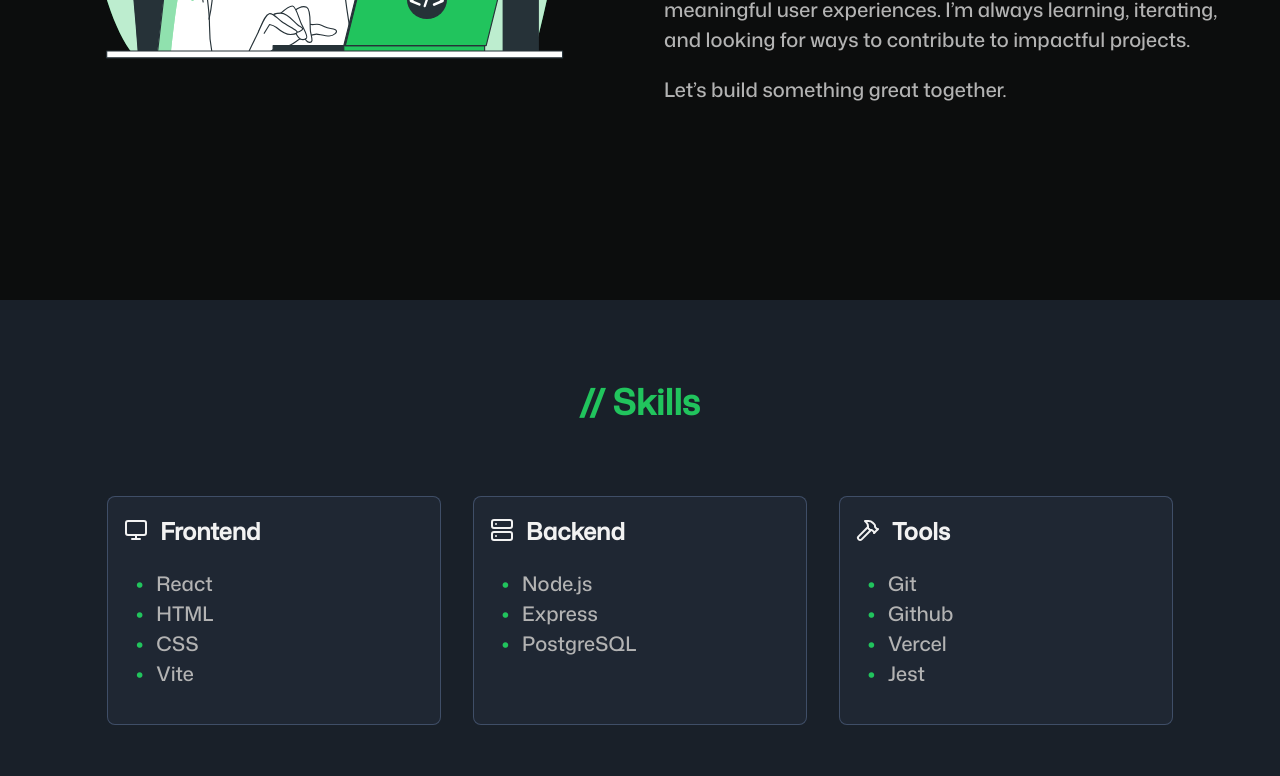
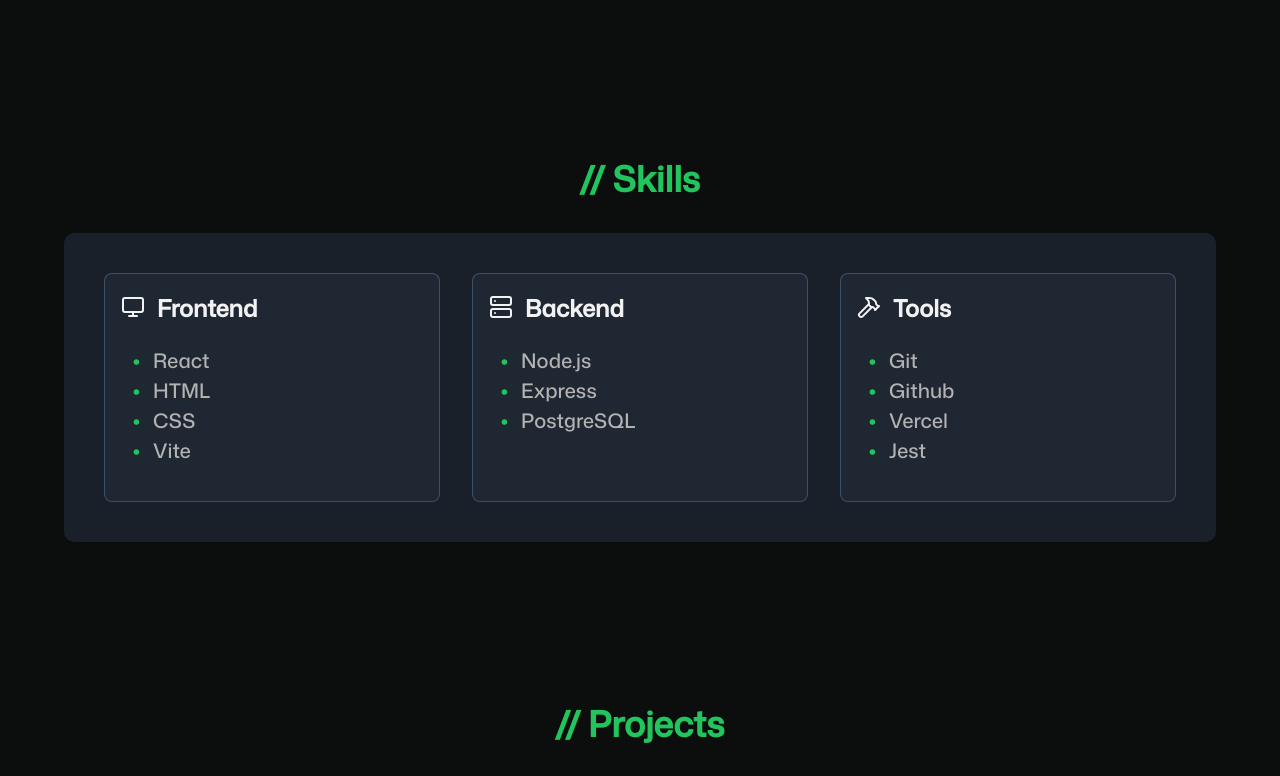
Before and after one commit to lawrence-ruscia/homepage, a React (Vite) app: page / in a window 1280 px wide. Shown: the part 1340-2116 px from the top of the page. Built offline with nearby package versions, Linux system fonts and the light colour scheme.

Commit message:
style: improve section spacing, make it more fluid

```diff
--- a/src/assets/styles/Projects.module.css
+++ b/src/assets/styles/Projects.module.css
@@ -38,6 +38,7 @@ li {
 }
 
 .projectItem {
+  flex: 1;
   display: flex;
   flex-direction: column;
   gap: var(--space-5);
--- a/src/assets/styles/Skills.module.css
+++ b/src/assets/styles/Skills.module.css
@@ -1,8 +1,7 @@
 .skills {
+  padding-inline: 0;
   display: flex;
   flex-direction: column;
-
-  background-color: var(--color-surface);
 
   margin-block: var(--space-section);
 }
@@ -17,6 +16,9 @@
   gap: var(--space-5);
 
   padding: var(--space-5);
+
+  border-radius: 10px;
+  background-color: var(--color-surface);
 }
 
 .heading {
@@ -56,7 +58,6 @@
 @media (min-width: 768px) {
   .content {
     flex-direction: row;
-    padding: var(--space-7);
     gap: var(--space-6);
   }
 
@@ -68,7 +69,6 @@
 
 @media (min-width: 1024px) {
   .content {
-    margin: 0 auto;
-    width: 90%;
+    padding: var(--space-7);
   }
 }
--- a/src/assets/styles/global.css
+++ b/src/assets/styles/global.css
@@ -148,10 +148,9 @@ body {
   display: flex;
   flex-direction: column;
   justify-content: center;
-}
 
-#main > * {
-  padding: var(--space-4);
+  padding-inline: clamp(1rem, 5vw, 4rem);
+  margin-inline: auto;
 }
 
 /* Tablet */
@@ -164,10 +163,6 @@ body {
   h1,
   h2 {
     line-height: 1.25;
-  }
-
-  #main > * {
-    padding: var(--space-5);
   }
 
   .cta:hover,
@@ -186,8 +181,4 @@ body {
     font-size: 1.25rem;
     line-height: 1.5;
   }
-
-  #main > * {
-    padding: var(--space-8);
-  }
 }
```
